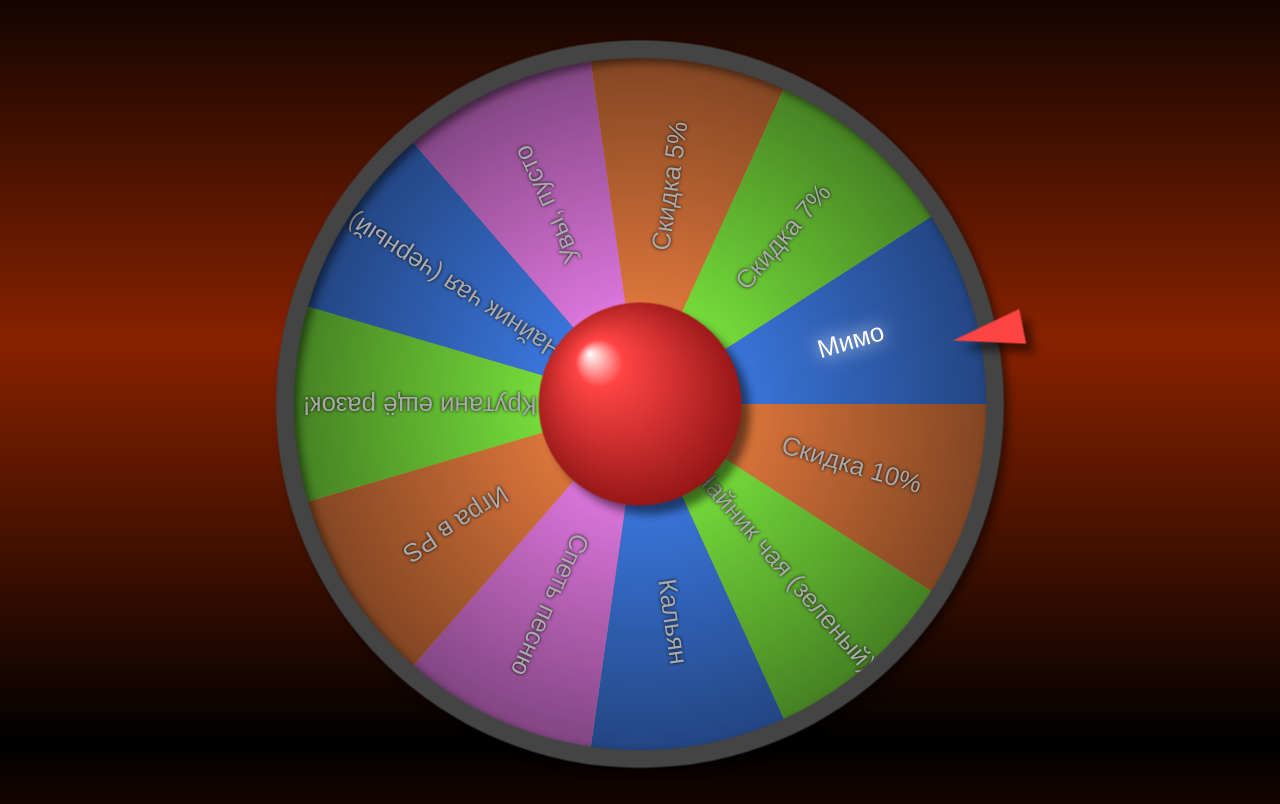
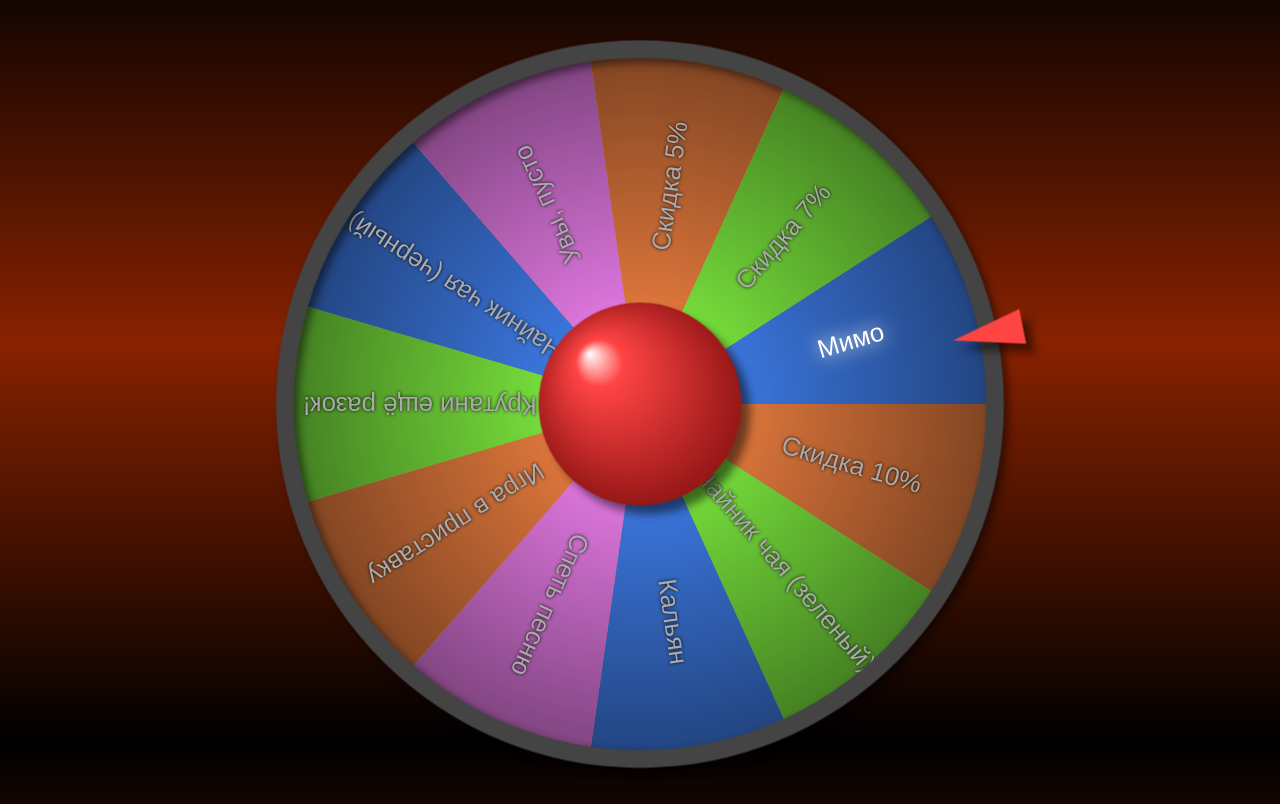
Before and after one commit to egor4good/egor4good.github.io, a plain HTML site: page index.html in a window 1280 px wide. Shown: the part 58-862 px from the top of the page. Drawn offline with Linux system fonts and the light colour scheme.

Commit message:
Update index.html

```diff
--- a/index.html
+++ b/index.html
@@ -18,7 +18,7 @@
 
 let canvas = document.getElementById("canvas");
 
-let sections = ["Скидка 10%", "Чайник чая (зеленый)", "Кальян", "Спеть песню", "Игра в PS",
+let sections = ["Скидка 10%", "Чайник чая (зеленый)", "Кальян", "Спеть песню", "Игра в приставку",
                 "Крутани ещё разок!", "Чайник чая (черный)", "Увы, пусто", "Скидка 5%",
                 "Скидка 7%", "Мимо"];
 
```
